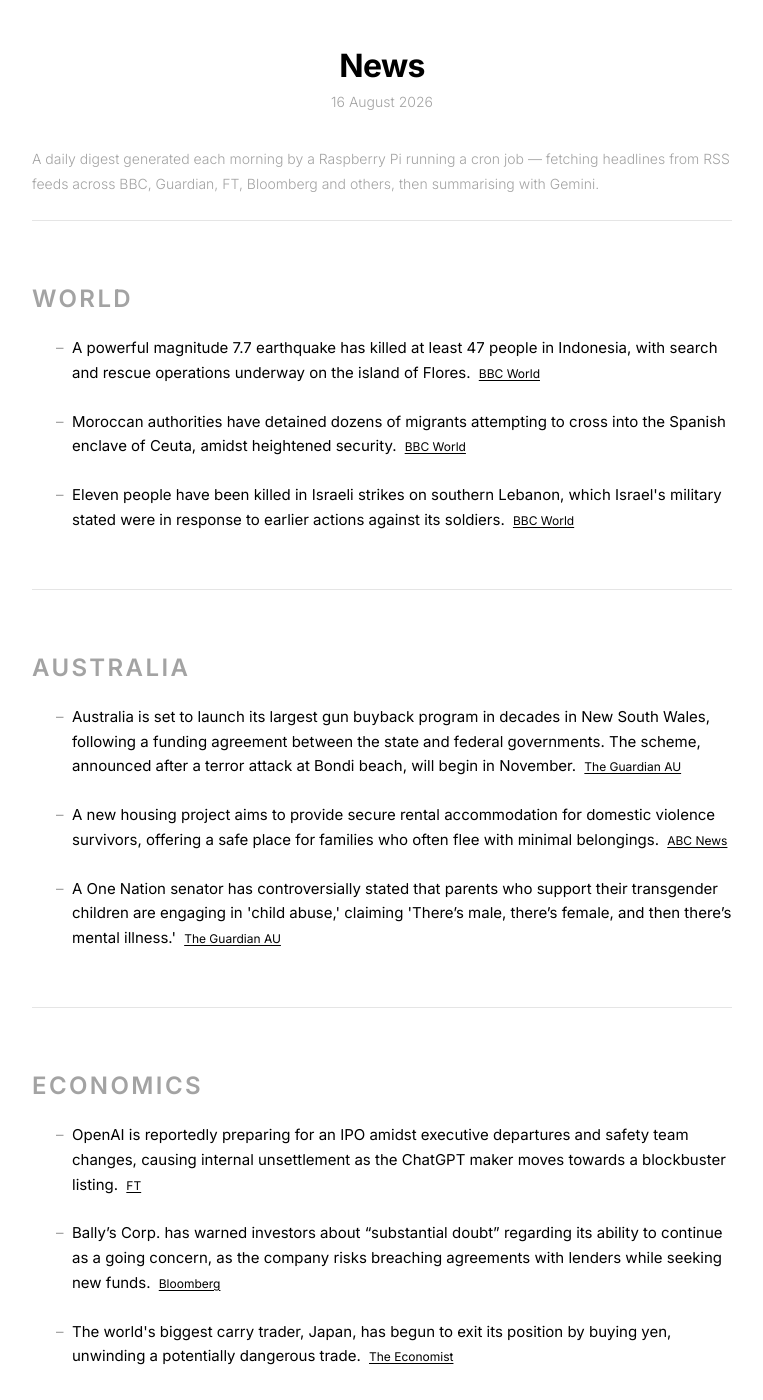
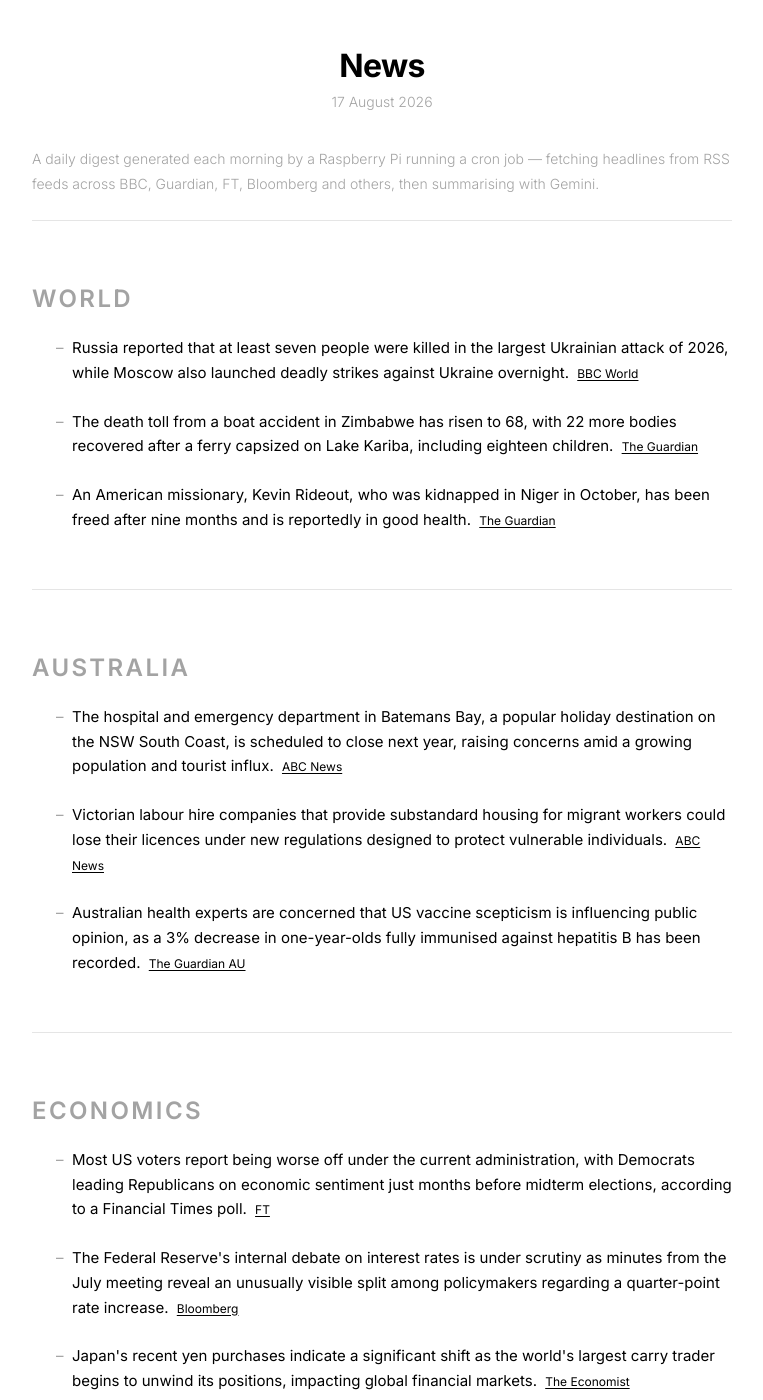
Before and after one commit to s-jac/s-jac.github.io, a Jekyll site: the page built from projects/news.html, in a window 1280 px wide and 1400 px high. Shown: the whole window, without its empty margins (258-1021 px from the left). Built offline with Jekyll 4.4.1, drawn with Linux system fonts in a browser that asks for light colours; some of the changed text lies outside the part shown.

Commit message:
daily news update 17 August 2026

```diff
--- a/_data/news.json
+++ b/_data/news.json
@@ -1,24 +1,24 @@
 {
-  "date": "16 August 2026",
-  "generated_at": "2026-08-15T21:00:24.992765+00:00",
+  "date": "17 August 2026",
+  "generated_at": "2026-08-16T21:00:27.112797+00:00",
   "sections": [
     {
       "heading": "World",
       "bullets": [
         {
-          "text": "A powerful magnitude 7.7 earthquake has killed at least 47 people in Indonesia, with search and rescue operations underway on the island of Flores.",
+          "text": "Russia reported that at least seven people were killed in the largest Ukrainian attack of 2026, while Moscow also launched deadly strikes against Ukraine overnight.",
           "source": "BBC World",
           "url": "https://www.bbc.com/news/world"
         },
         {
-          "text": "Moroccan authorities have detained dozens of migrants attempting to cross into the Spanish enclave of Ceuta, amidst heightened security.",
-          "source": "BBC World",
-          "url": "https://www.bbc.com/news/world"
+          "text": "The death toll from a boat accident in Zimbabwe has risen to 68, with 22 more bodies recovered after a ferry capsized on Lake Kariba, including eighteen children.",
+          "source": "The Guardian",
+          "url": "https://www.theguardian.com"
         },
         {
-          "text": "Eleven people have been killed in Israeli strikes on southern Lebanon, which Israel's military stated were in response to earlier actions against its soldiers.",
-          "source": "BBC World",
-          "url": "https://www.bbc.com/news/world"
+          "text": "An American missionary, Kevin Rideout, who was kidnapped in Niger in October, has been freed after nine months and is reportedly in good health.",
+          "source": "The Guardian",
+          "url": "https://www.theguardian.com"
         }
       ]
     },
@@ -26,17 +26,17 @@
       "heading": "Australia",
       "bullets": [
         {
-          "text": "Australia is set to launch its largest gun buyback program in decades in New South Wales, following a funding agreement between the state and federal governments. The scheme, announced after a terror attack at Bondi beach, will begin in November.",
-          "source": "The Guardian AU",
-          "url": "https://www.theguardian.com/au"
-        },
-        {
-          "text": "A new housing project aims to provide secure rental accommodation for domestic violence survivors, offering a safe place for families who often flee with minimal belongings.",
+          "text": "The hospital and emergency department in Batemans Bay, a popular holiday destination on the NSW South Coast, is scheduled to close next year, raising concerns amid a growing population and tourist influx.",
           "source": "ABC News",
           "url": "https://www.abc.net.au/news"
         },
         {
-          "text": "A One Nation senator has controversially stated that parents who support their transgender children are engaging in 'child abuse,' claiming 'There’s male, there’s female, and then there’s mental illness.'",
+          "text": "Victorian labour hire companies that provide substandard housing for migrant workers could lose their licences under new regulations designed to protect vulnerable individuals.",
+          "source": "ABC News",
+          "url": "https://www.abc.net.au/news"
+        },
+        {
+          "text": "Australian health experts are concerned that US vaccine scepticism is influencing public opinion, as a 3% decrease in one-year-olds fully immunised against hepatitis B has been recorded.",
           "source": "The Guardian AU",
           "url": "https://www.theguardian.com/au"
         }
@@ -46,17 +46,17 @@
       "heading": "Economics",
       "bullets": [
         {
-          "text": "OpenAI is reportedly preparing for an IPO amidst executive departures and safety team changes, causing internal unsettlement as the ChatGPT maker moves towards a blockbuster listing.",
+          "text": "Most US voters report being worse off under the current administration, with Democrats leading Republicans on economic sentiment just months before midterm elections, according to a Financial Times poll.",
           "source": "FT",
           "url": "https://www.ft.com"
         },
         {
-          "text": "Bally’s Corp. has warned investors about “substantial doubt” regarding its ability to continue as a going concern, as the company risks breaching agreements with lenders while seeking new funds.",
+          "text": "The Federal Reserve's internal debate on interest rates is under scrutiny as minutes from the July meeting reveal an unusually visible split among policymakers regarding a quarter-point rate increase.",
           "source": "Bloomberg",
           "url": "https://www.bloomberg.com/markets"
         },
         {
-          "text": "The world's biggest carry trader, Japan, has begun to exit its position by buying yen, unwinding a potentially dangerous trade.",
+          "text": "Japan's recent yen purchases indicate a significant shift as the world's largest carry trader begins to unwind its positions, impacting global financial markets.",
           "source": "The Economist",
           "url": "https://www.economist.com/finance-and-economics"
         }
```
